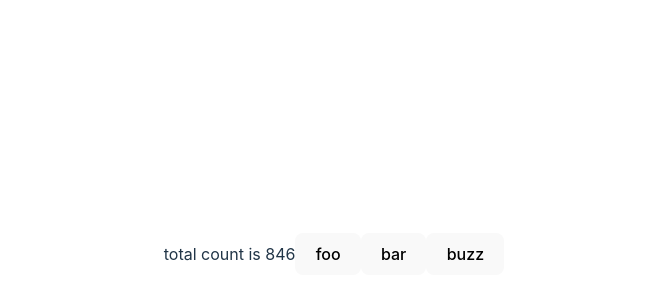
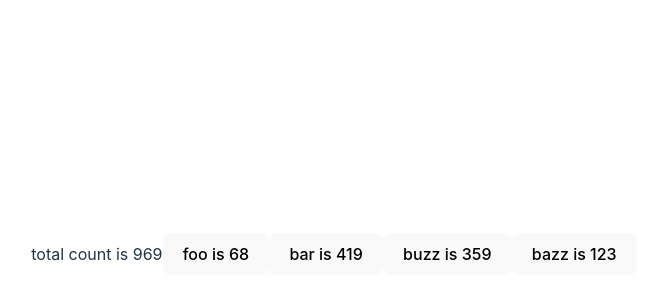
Before and after one commit to bduckdev/tsx-challenges, a React (Vite) app: page / in a window 1280 px wide. Shown: the part 146-446 px from the top of the page, without its empty margins (306-953 px from the left). Built offline with nearby package versions, Linux system fonts and the light colour scheme.

Commit message:
made each button use single source of truth and removed totalscore variable

```diff
--- a/src/App.tsx
+++ b/src/App.tsx
@@ -1,11 +1,12 @@
 import Button from "./Button";
 import "./App.css";
-import { useEffect, useState } from "react";
+import { useState } from "react";
 
 interface Count {
     name: string;
     count: number;
 }
+
 const counts: Count[] = [
     {
         name: "foo",
@@ -19,20 +20,19 @@ const counts: Count[] = [
         name: "buzz",
         count: 359,
     },
+    {
+        name: "bazz",
+        count: 123,
+    },
 ];
 function App() {
-  const [totalCount, setTotalCount] = useState(0);
     const [counters, setCounters] = useState(counts);
 
-  useEffect(() => {
-    calcTotal();
-  }, []);
-  function incrementCount(newIndex: number) {
-    const newCounters = counters.map((item, index) => {
-      if (index === newIndex) {
+    function incrementCount(oldCount: number) {
+        const newCounters = counters.map((item) => {
+            if (item.count === oldCount) {
                 item.name;
                 item.count = item.count + 1;
-        setTotalCount(totalCount + 1);
                 return item;
             } else {
                 return item;
@@ -46,12 +46,12 @@ function App() {
         counts.forEach((item) => {
             total = total + item.count;
         });
-    setTotalCount(total);
+        return total;
     }
     return (
         <>
             <div>
-        <span>total count is {totalCount}</span>
+                <span>total count is {calcTotal()}</span>
                 {counters.map((item) => {
                     return (
                         <Button
--- a/src/Button.tsx
+++ b/src/Button.tsx
@@ -1,10 +1,13 @@
 interface ButtonProps {
-  name: string;
-  val: number;
-  handlerFunc: (index: number) => void;
+    name: string;
+    val: number;
+    handlerFunc: (index: number) => void;
 }
 function Button({ name, val, handlerFunc }: ButtonProps) {
-  console.log(val);
-  return <button onClick={() => handlerFunc(1)}>{name}</button>;
+    return (
+        <button onClick={() => handlerFunc(val)}>
+            {name} is {val}
+        </button>
+    );
 }
 export default Button;
```
Lines whose indentation alone changed are shown as unchanged.
